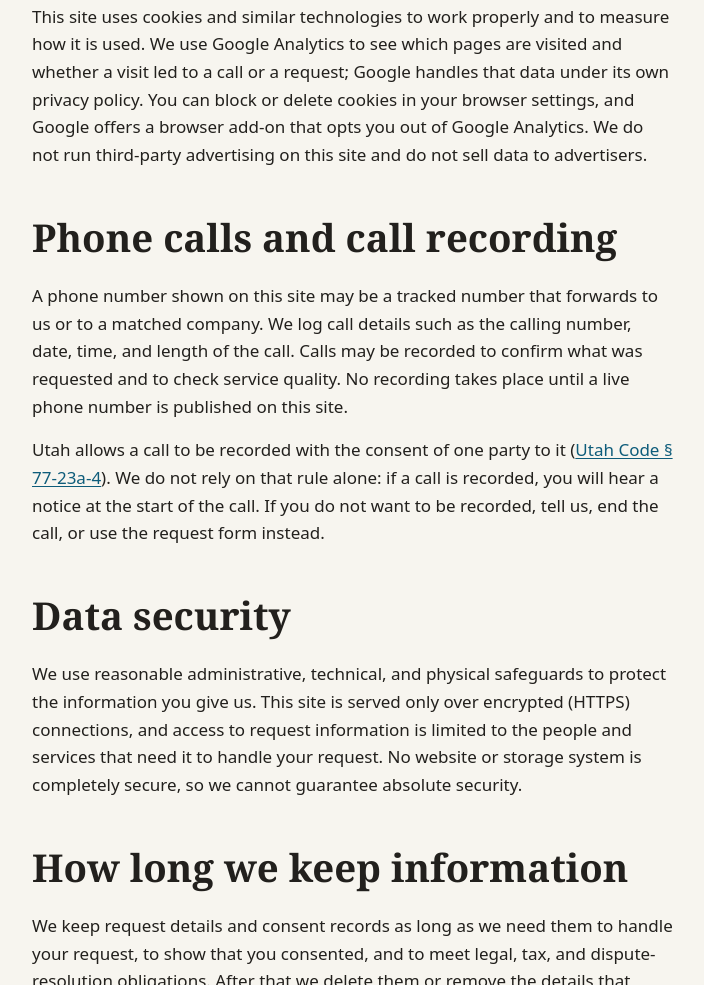
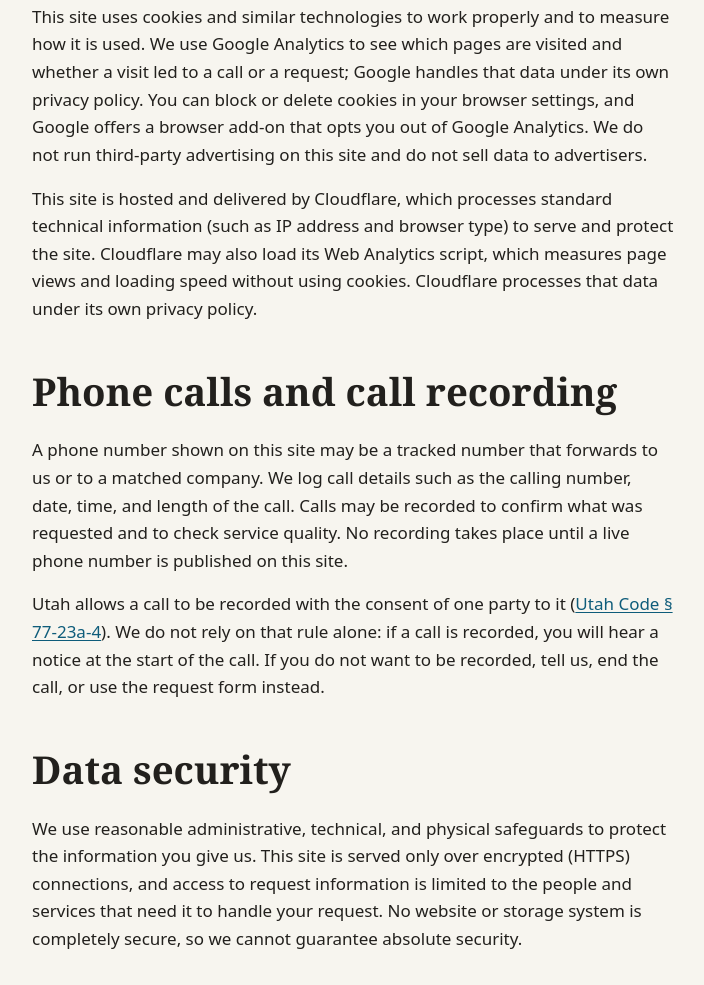
Before and after one commit to Spaulbick1/rank-rent-fence-blockwall-st-george, an Astro site: page /privacy-policy in a window 1280 px wide. Shown: the part 2796-3781 px from the top of the page, without its empty margins (56-760 px from the left). Built offline with nearby package versions, Linux system fonts and the light colour scheme; Astro itself is replaced by a stand-in of ours; no server answers.

Commit message:
Privacy: disclose Cloudflare hosting + cookieless Web Analytics (portfolio rollout)

```diff
--- a/src/pages/privacy-policy.astro
+++ b/src/pages/privacy-policy.astro
@@ -97,6 +97,9 @@ import { site } from '../lib/site-config';
     privacy policy. You can block or delete cookies in your browser settings, and Google offers a browser add-on that opts you
     out of Google Analytics. We do not run third-party advertising on this site and do not sell data to advertisers.
   </p>
+  <p>
+    This site is hosted and delivered by Cloudflare, which processes standard technical information (such as IP address and browser type) to serve and protect the site. Cloudflare may also load its Web Analytics script, which measures page views and loading speed without using cookies. Cloudflare processes that data under its own privacy policy.
+  </p>
 
   <h2 id="call-recording">Phone calls and call recording</h2>
   <p>
```
